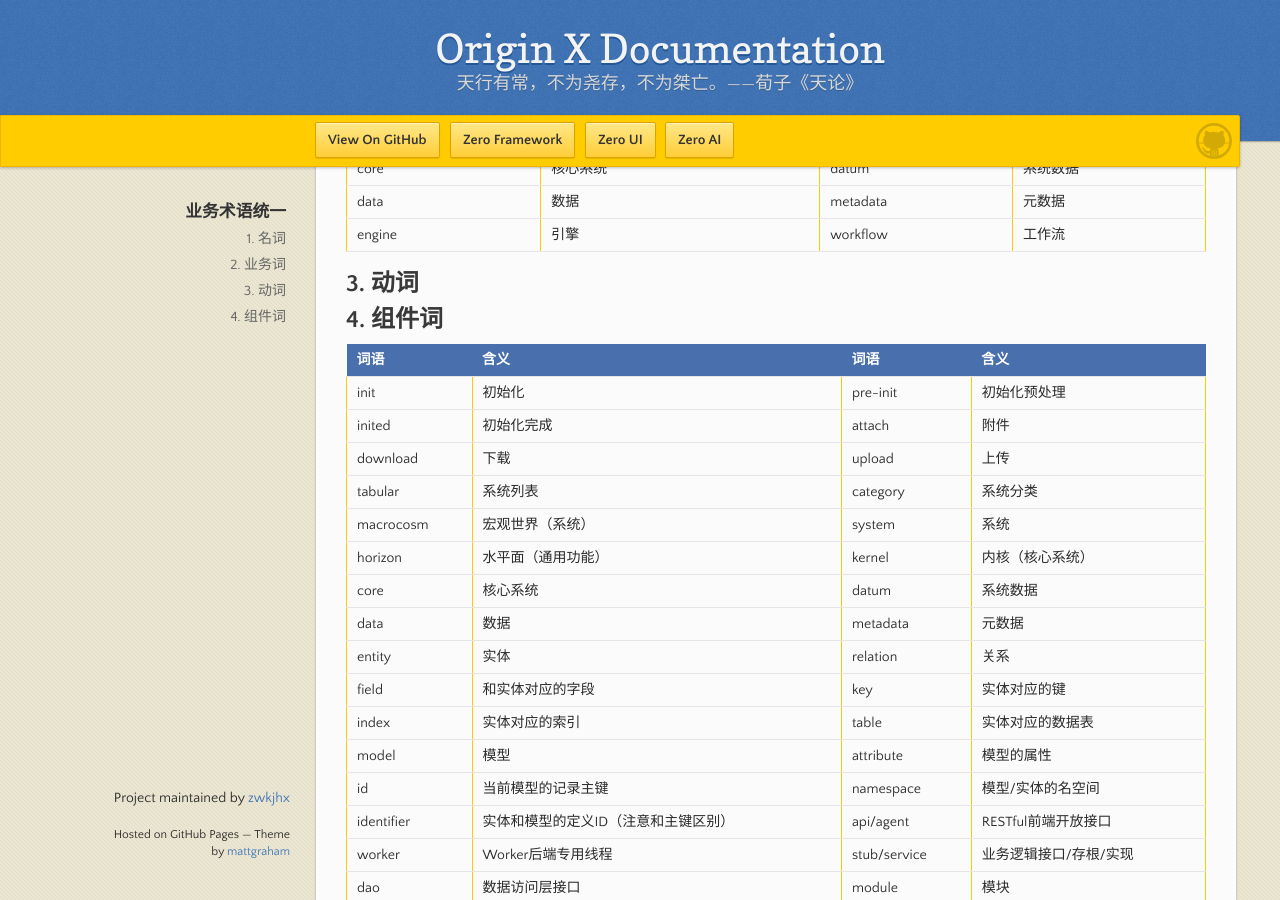
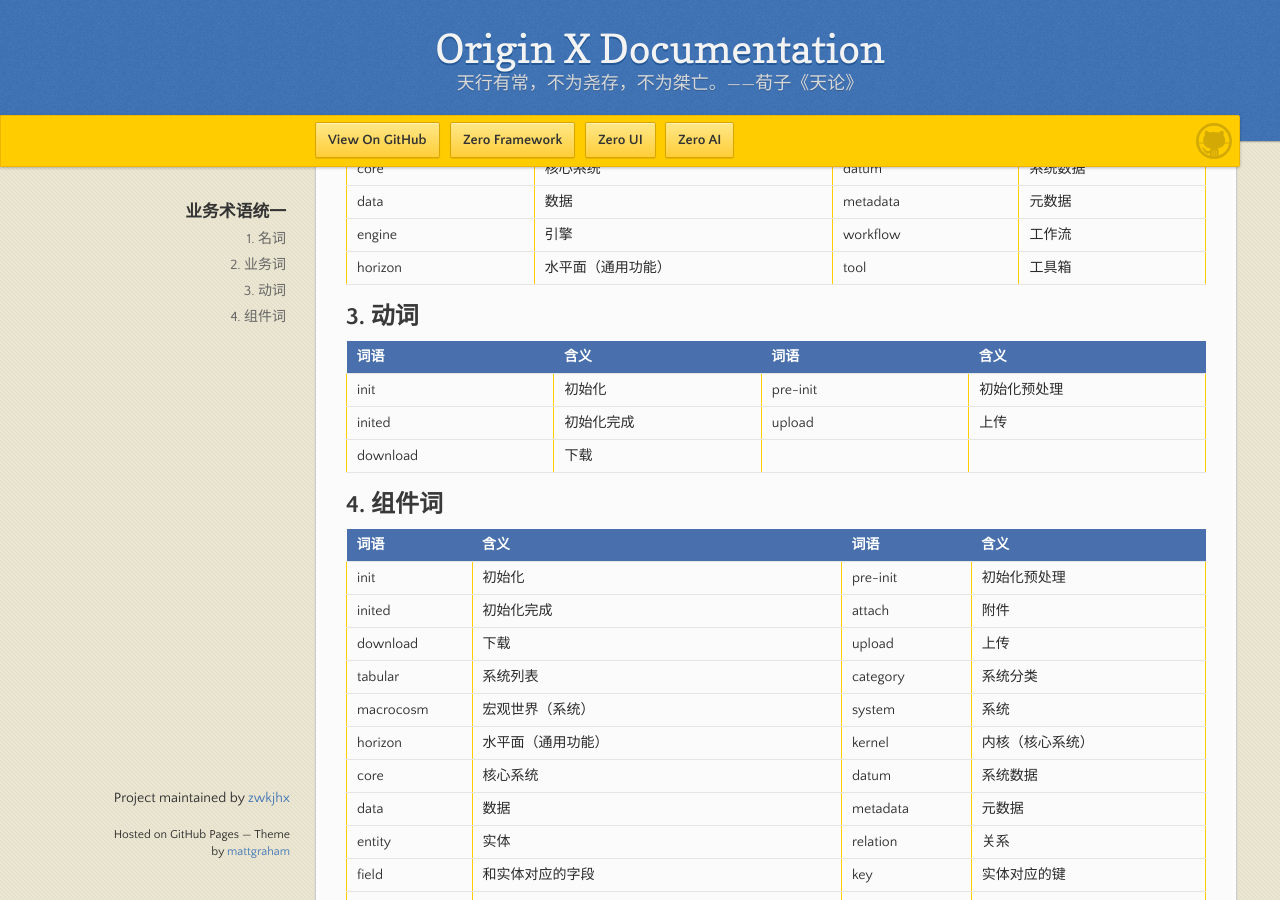
Before and after one commit to zwkjhx/ox-doc, a Jekyll site: the page built from specification/main/spc-000-ye-wu-zhu-yu-gui-fan.md, in a window 1280 px wide and 900 px high, scrolled down 706 px. Built offline with Jekyll 4.4.1, drawn with Linux system fonts in a browser that asks for light colours; our own code applies the rules of GitHub Pages for plain Markdown files.

Commit message:
Updates specification/main/spc-000-ye-wu-zhu-yu-gui-fan.md
Auto commit by GitBook Editor

```diff
--- a/specification/main/spc-000-ye-wu-zhu-yu-gui-fan.md
+++ b/specification/main/spc-000-ye-wu-zhu-yu-gui-fan.md
@@ -26,8 +26,15 @@
 | core | 核心系统 | datum | 系统数据 |
 | data | 数据 | metadata | 元数据 |
 | engine | 引擎 | workflow | 工作流 |
+| horizon | 水平面（通用功能） | tool | 工具箱 |
 
 ## 3. 动词
+
+| 词语 | 含义 | 词语 | 含义 |
+| :--- | :--- | :--- | :--- |
+| init | 初始化 | pre-init | 初始化预处理 |
+| inited | 初始化完成 | upload | 上传 |
+| download | 下载 |  |  |
 
 ## 4. 组件词
 
```
